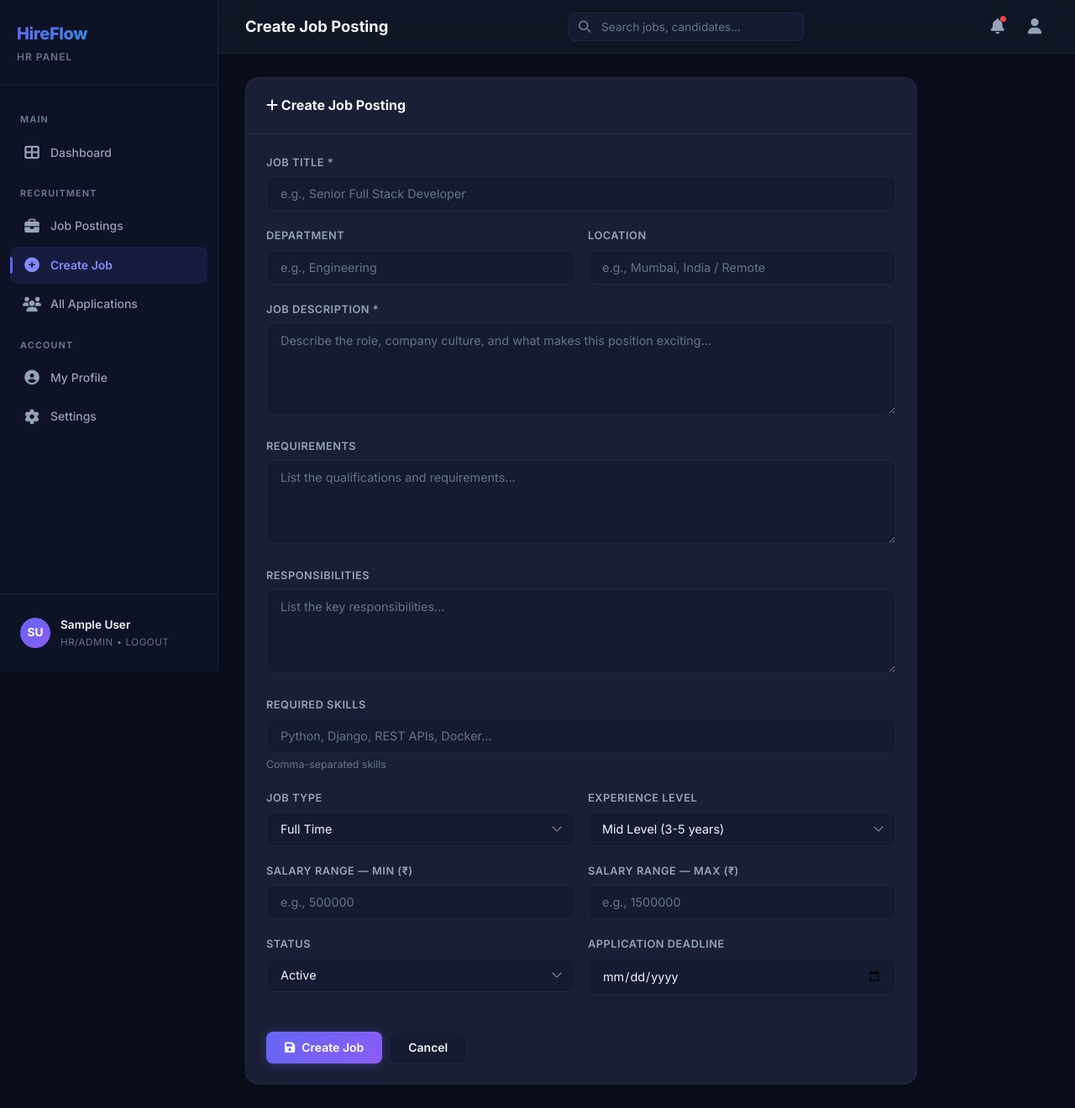
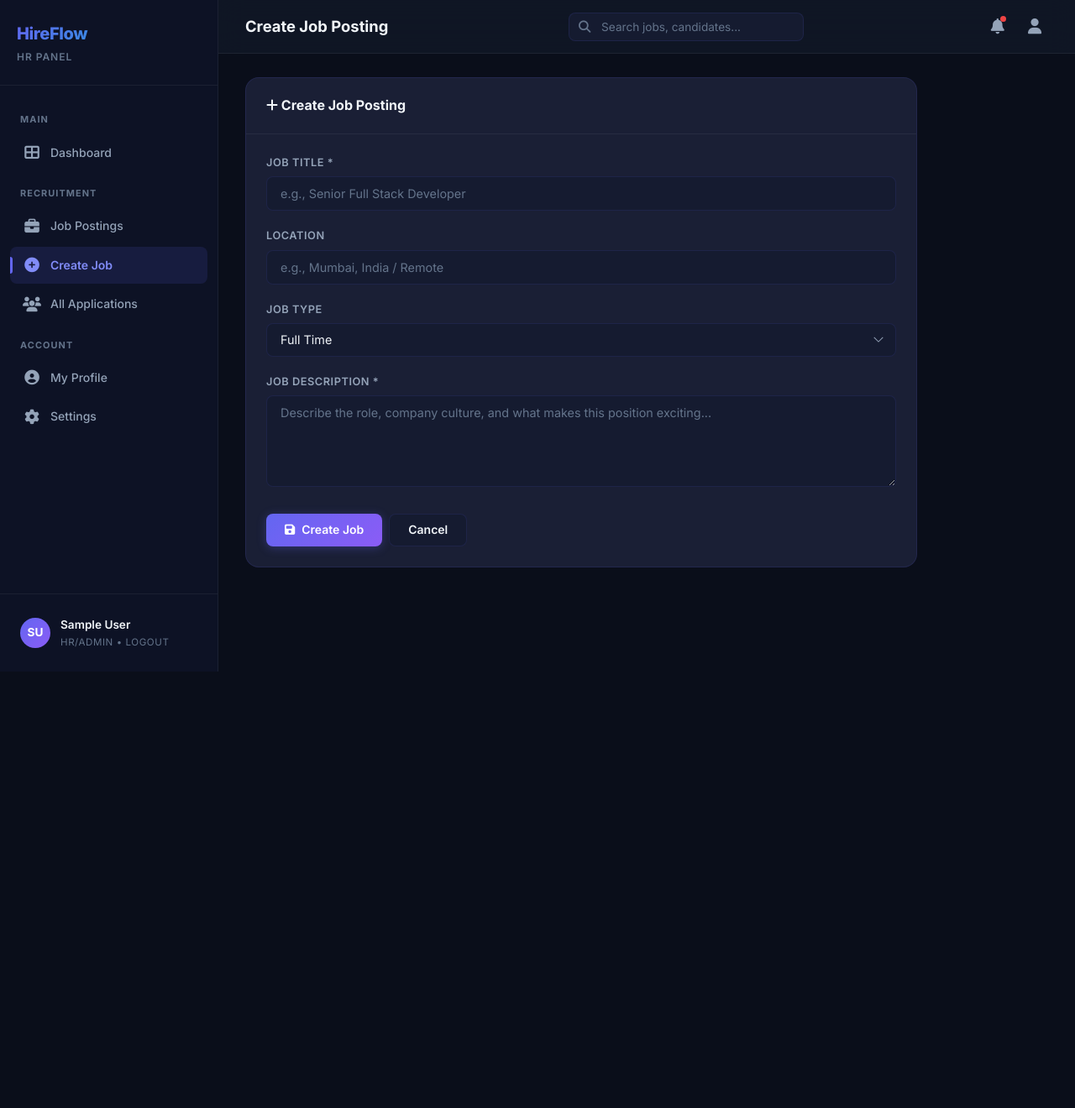
Before and after one commit to Naman7564/Hire-Flow, a Django app: page /jobs/create/ in a window 1280 px wide. Shown: the whole page at 84% size. After the commit the page ends 800 px from the top, so only its background shows below. Run offline with Django 4.2, Linux system fonts and the light colour scheme; a user stored in the database is signed in; tables that the repository leaves empty hold one stand-in row (values such as "Sample post").

Commit message:
Simplify job creation form to 4 essential fields
🤖 Generated with [Qoder][https://qoder.com]

```diff
--- a/jobs/forms.py
+++ b/jobs/forms.py
@@ -5,17 +5,7 @@ from .models import Job
 class JobForm(forms.ModelForm):
     class Meta:
         model = Job
-        fields = [
-            'title', 'description', 'requirements', 'responsibilities',
-            'skills_required', 'job_type', 'experience_level', 'location',
-            'salary_min', 'salary_max', 'department', 'status', 'deadline'
-        ]
+        fields = ['title', 'description', 'job_type', 'location']
         widgets = {
             'description': forms.Textarea(attrs={'rows': 5}),
-            'requirements': forms.Textarea(attrs={'rows': 4}),
-            'responsibilities': forms.Textarea(attrs={'rows': 4}),
-            'skills_required': forms.TextInput(attrs={'placeholder': 'Python, Django, REST APIs...'}),
-            'deadline': forms.DateInput(attrs={'type': 'date'}),
-            'salary_min': forms.NumberInput(attrs={'placeholder': 'Min salary'}),
-            'salary_max': forms.NumberInput(attrs={'placeholder': 'Max salary'}),
         }
--- a/templates/jobs/job_form.html
+++ b/templates/jobs/job_form.html
@@ -20,52 +20,13 @@
                 {{ form.title.errors }}
             </div>
 
-            <div class="form-row">
-                <div class="form-group">
-                    <label for="id_department">Department</label>
-                    <input type="text" name="department" id="id_department" class="form-control"
-                        value="{{ form.department.value|default:'' }}" placeholder="e.g., Engineering">
-                    {{ form.department.errors }}
-                </div>
             <div class="form-group">
                 <label for="id_location">Location</label>
                 <input type="text" name="location" id="id_location" class="form-control"
                     value="{{ form.location.value|default:'' }}" placeholder="e.g., Mumbai, India / Remote">
                 {{ form.location.errors }}
             </div>
-            </div>
 
-            <div class="form-group">
-                <label for="id_description">Job Description *</label>
-                <textarea name="description" id="id_description" class="form-control" rows="5" required
-                    placeholder="Describe the role, company culture, and what makes this position exciting...">{{ form.description.value|default:'' }}</textarea>
-                {{ form.description.errors }}
-            </div>
-
-            <div class="form-group">
-                <label for="id_requirements">Requirements</label>
-                <textarea name="requirements" id="id_requirements" class="form-control" rows="4"
-                    placeholder="List the qualifications and requirements...">{{ form.requirements.value|default:'' }}</textarea>
-                {{ form.requirements.errors }}
-            </div>
-
-            <div class="form-group">
-                <label for="id_responsibilities">Responsibilities</label>
-                <textarea name="responsibilities" id="id_responsibilities" class="form-control" rows="4"
-                    placeholder="List the key responsibilities...">{{ form.responsibilities.value|default:'' }}</textarea>
-                {{ form.responsibilities.errors }}
-            </div>
-
-            <div class="form-group">
-                <label for="id_skills_required">Required Skills</label>
-                <input type="text" name="skills_required" id="id_skills_required" class="form-control"
-                    value="{{ form.skills_required.value|default:'' }}"
-                    placeholder="Python, Django, REST APIs, Docker...">
-                <p class="form-help">Comma-separated skills</p>
-                {{ form.skills_required.errors }}
-            </div>
-
-            <div class="form-row">
             <div class="form-group">
                 <label for="id_job_type">Job Type</label>
                 <select name="job_type" id="id_job_type" class="form-control">
@@ -75,48 +36,12 @@
                 </select>
                 {{ form.job_type.errors }}
             </div>
+
             <div class="form-group">
-                    <label for="id_experience_level">Experience Level</label>
-                    <select name="experience_level" id="id_experience_level" class="form-control">
-                        {% for val, label in form.fields.experience_level.choices %}
-                        <option value="{{ val }}" {% if form.experience_level.value == val %}selected{% endif %}>{{ label }}</option>
-                        {% endfor %}
-                    </select>
-                    {{ form.experience_level.errors }}
-                </div>
-            </div>
-
-            <div class="form-row">
-                <div class="form-group">
-                    <label for="id_salary_min">Salary Range — Min (₹)</label>
-                    <input type="number" name="salary_min" id="id_salary_min" class="form-control"
-                        value="{{ form.salary_min.value|default:'' }}" placeholder="e.g., 500000">
-                    {{ form.salary_min.errors }}
-                </div>
-                <div class="form-group">
-                    <label for="id_salary_max">Salary Range — Max (₹)</label>
-                    <input type="number" name="salary_max" id="id_salary_max" class="form-control"
-                        value="{{ form.salary_max.value|default:'' }}" placeholder="e.g., 1500000">
-                    {{ form.salary_max.errors }}
-                </div>
-            </div>
-
-            <div class="form-row">
-                <div class="form-group">
-                    <label for="id_status">Status</label>
-                    <select name="status" id="id_status" class="form-control">
-                        {% for val, label in form.fields.status.choices %}
-                        <option value="{{ val }}" {% if form.status.value == val %}selected{% endif %}>{{ label }}</option>
-                        {% endfor %}
-                    </select>
-                    {{ form.status.errors }}
-                </div>
-                <div class="form-group">
-                    <label for="id_deadline">Application Deadline</label>
-                    <input type="date" name="deadline" id="id_deadline" class="form-control"
-                        value="{{ form.deadline.value|default:'' }}">
-                    {{ form.deadline.errors }}
-                </div>
+                <label for="id_description">Job Description *</label>
+                <textarea name="description" id="id_description" class="form-control" rows="5" required
+                    placeholder="Describe the role, company culture, and what makes this position exciting...">{{ form.description.value|default:'' }}</textarea>
+                {{ form.description.errors }}
             </div>
 
             <div class="btn-group" style="margin-top: 24px;">
@@ -129,11 +54,3 @@
     </div>
 </div>
 {% endblock %}
-
-{% block extra_js %}
-<script>
-    document.addEventListener('DOMContentLoaded', function () {
-        initSkillsInput('id_skills_required');
-    });
-</script>
-{% endblock %}
```
Lines whose indentation alone changed are shown as unchanged.
